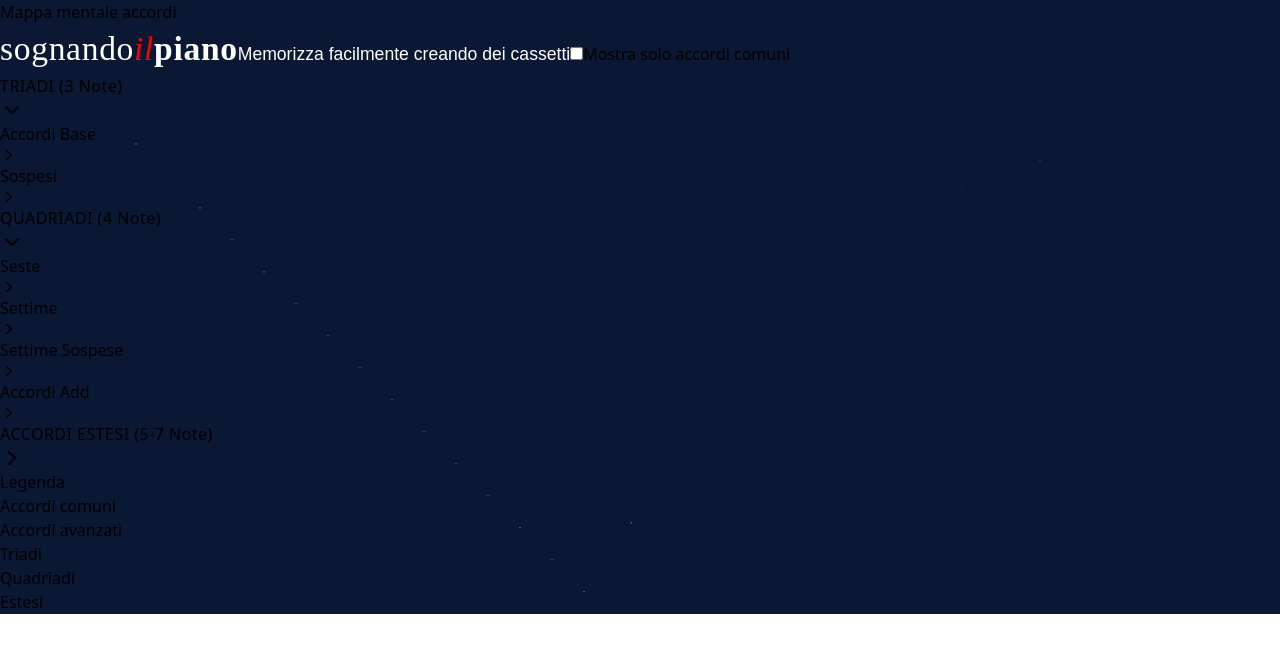
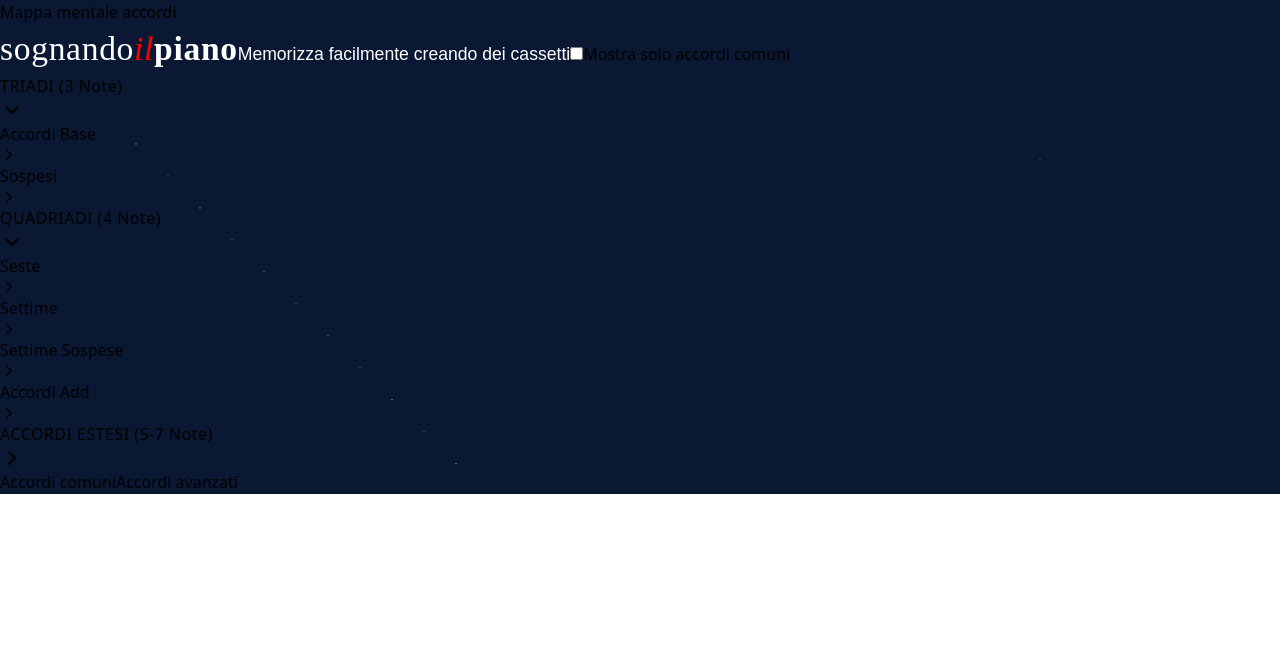
Before and after one commit to silviamusica/mappa-mentale, a React (Vite) app: page / in a window 1280 px wide. Shown: the top 652 px of the page. Built offline with nearby package versions, Linux system fonts and the light colour scheme.

Commit message:
Uniforma bottone 'Accordi comuni' in basso con lo stile chiaro degli accordi comuni nella griglia

```diff
--- a/src/App.jsx
+++ b/src/App.jsx
@@ -2,6 +2,8 @@ import React, { useState, useEffect, useRef } from 'react';
 import { Music, Volume2, X, ChevronDown, ChevronRight } from 'lucide-react';
 
 const ChordMindMap = () => {
+  // Modalità: miniaiutara o altro
+  const [modalita] = useState('miniaiutara');
   const [selectedChord, setSelectedChord] = useState(null);
   const [popupPosition, setPopupPosition] = useState(null);
   const [expandedCategories, setExpandedCategories] = useState({
@@ -234,11 +236,11 @@ const ChordMindMap = () => {
       {/* Main Content */}
       <div className="flex gap-10">
         {/* Mind Map */}
-      <div className="flex-1 space-y-8 bg-gradient-to-r from-yellow-400 to-orange-400 rounded-2xl p-8 shadow-sm border border-yellow-200">
+      <div className="flex-1 space-y-8 bg-gradient-to-r from-yellow-400 to-orange-400 rounded-2xl p-8 shadow-sm">
         {Object.entries(chordData).map(([categoryKey, category]) => (
           <div
             key={categoryKey}
-            className="bg-transparent rounded-2xl p-0 shadow-none border-none"
+            className="bg-transparent rounded-2xl p-0 shadow-none"
           >
             {/* Category Header */}
             <button
@@ -247,7 +249,6 @@ const ChordMindMap = () => {
                 ${categoryKey === 'triadi' ? 'bg-[#0a1833] text-white' : 'bg-[#0a1833] text-white'}`}
               style={{
                 boxShadow: 'none',
-                border: 'none',
                 letterSpacing: '0.03em',
               }}
             >
@@ -267,11 +268,11 @@ const ChordMindMap = () => {
                       const subsectionExpandKey = `${categoryKey}-${subsectionKey}`;
                       const isSubsectionExpanded = expandedSubsections[subsectionExpandKey];
                       return (
-                        <div key={subsectionKey} className="bg-gray-50 rounded-xl p-5 mb-4 ml-3 md:ml-6 border border-gray-200">
+                        <div key={subsectionKey} className="bg-[#183a5a] rounded-xl p-5 mb-4 ml-3 md:ml-6 shadow-sm">
                           {/* Subsection Header */}
                           <button
                             onClick={() => toggleSubsection(categoryKey, subsectionKey)}
-                            className="w-full flex items-center justify-between p-2 rounded-lg bg-gradient-to-r from-yellow-300 to-orange-200 text-yellow-900 font-bold hover:from-yellow-400 hover:to-orange-300 transition-colors mb-2 border-2 border-yellow-500 shadow-none"
+                            className="w-full flex items-center justify-between p-2 rounded-lg bg-gradient-to-r from-yellow-300 to-orange-200 text-yellow-900 font-bold hover:from-yellow-400 hover:to-orange-300 transition-colors mb-2 shadow-none"
                             style={{boxShadow: 'none'}}
                           >
                             <span className="font-bold text-base tracking-wide drop-shadow-sm">{subsection.title}</span>
@@ -287,10 +288,10 @@ const ChordMindMap = () => {
                                   <button
                                     key={index}
                                     onClick={e => handleChordClick(chord, categoryKey, e)}
-                                    className={`p-4 rounded-2xl border-2 transition-all duration-200 focus:outline-none focus:ring-2 focus:ring-cyan-400 text-base font-mono shadow-md group
+                                    className={`p-4 rounded-2xl transition-all duration-200 focus:outline-none focus:ring-2 focus:ring-cyan-400 text-base font-mono shadow-md group
                                       ${chord.comune
-                                        ? 'border-orange-400 bg-yellow-100 text-yellow-900 font-extrabold hover:bg-yellow-200 hover:shadow-lg'
-                                        : 'border-cyan-300 bg-white text-cyan-900 font-semibold hover:bg-gray-100 hover:shadow-lg'}
+                                        ? 'bg-yellow-100 text-yellow-900 font-extrabold hover:bg-yellow-200 hover:shadow-lg'
+                                        : 'bg-white text-cyan-900 font-semibold hover:bg-gray-100 hover:shadow-lg'}
                                       ${selectedChord?.sigla === chord.sigla ? 'ring-2 ring-cyan-400' : ''}`}
                                     style={{boxShadow: '0 2px 8px 0 rgba(0,0,0,0.04)'}}
                                   >
@@ -348,27 +349,27 @@ const ChordMindMap = () => {
                       <span className="text-gray-700">{selectedChord.nome}</span>
                     </div>
                     {selectedChord.comune && (
-                      <div className="inline-block bg-yellow-300 text-gray-900 px-2 py-1 rounded text-xs font-bold mt-1 border border-yellow-400">
+                      <div className="inline-block bg-yellow-300 text-gray-900 px-2 py-1 rounded text-xs font-bold mt-1">
                         comune
                       </div>
                     )}
                   </div>
-                  <div className="border-t border-cyan-900 pt-4">
+                  <div className="pt-4">
                     <div className="mb-2">
                       <h4 className="font-semibold text-cyan-700 mb-1 text-xs uppercase tracking-wide">Formula</h4>
-                      <div className="font-mono text-base bg-gray-200 p-2 rounded-lg text-cyan-900 border border-cyan-200">
+                      <div className="font-mono text-base bg-gray-200 p-2 rounded-lg text-cyan-900">
                         {selectedChord.formula}
                       </div>
                     </div>
                     <div className="mb-2">
                       <h4 className="font-semibold text-cyan-700 mb-1 text-xs uppercase tracking-wide">Note (in Do)</h4>
-                      <div className="font-mono text-base bg-gray-200 p-2 rounded-lg text-cyan-900 border border-cyan-200">
+                      <div className="font-mono text-base bg-gray-200 p-2 rounded-lg text-cyan-900">
                         {selectedChord.note}
                       </div>
                     </div>
                   </div>
                   {/* Messaggio di chiusura */}
-                  <div className="text-center text-xs text-cyan-700 opacity-80 border-t border-cyan-200 mt-2 pt-2">
+                  <div className="text-center text-xs text-cyan-700 opacity-80 mt-2 pt-2">
                     Per chiudere premi la <span className="font-bold">X</span> in alto a destra
                   </div>
                 </div>
@@ -378,32 +379,25 @@ const ChordMindMap = () => {
         )}
       </div>
 
-      {/* Legend */}
-      <div className="mt-10 bg-gray-900 rounded-2xl p-6 border border-gray-800">
-        <h3 className="text-base font-semibold mb-4 text-center text-cyan-300 tracking-wide">Legenda</h3>
-        <div className="flex flex-wrap justify-center gap-5 text-xs">
-          <div className="flex items-center gap-2">
-            <div className="w-3 h-3 bg-yellow-400 rounded"></div>
-            <span className="text-yellow-100">Accordi comuni</span>
-          </div>
-          <div className="flex items-center gap-2">
-            <div className="w-3 h-3 bg-gray-600 rounded"></div>
-            <span className="text-gray-300">Accordi avanzati</span>
-          </div>
-          <div className="flex items-center gap-2">
-            <div className="w-3 h-3 bg-cyan-900 rounded"></div>
-            <span className="text-cyan-100">Triadi</span>
-          </div>
-          <div className="flex items-center gap-2">
-            <div className="w-3 h-3 bg-cyan-900 rounded"></div>
-            <span className="text-cyan-100">Quadriadi</span>
-          </div>
-          <div className="flex items-center gap-2">
-            <div className="w-3 h-3 bg-cyan-900 rounded"></div>
-            <span className="text-cyan-100">Estesi</span>
-          </div>
+      {/* Bottoni legenda minimal in fondo, su sfondo trasparente */}
+      {modalita === 'miniaiutara' && (
+        <div className="mt-10 flex justify-center gap-4" style={{background:'transparent', boxShadow:'none', padding:0}}>
+          <button
+            onClick={() => setShowOnlyComuni(true)}
+            className="px-6 py-2 rounded-2xl font-extrabold text-lg bg-yellow-100 text-yellow-900 transition-all duration-150 shadow-none"
+            style={{opacity: 1, cursor: 'pointer', border: 'none'}}
+          >
+            Accordi comuni
+          </button>
+          <button
+            onClick={() => setShowOnlyComuni(false)}
+            className="px-6 py-2 rounded-2xl font-bold text-lg bg-white text-cyan-900 transition-all duration-150 shadow-none"
+            style={{opacity: 1, cursor: 'pointer', border: 'none'}}
+          >
+            Accordi avanzati
+          </button>
         </div>
-      </div>
+      )}
     </div>
   );
 };
```
